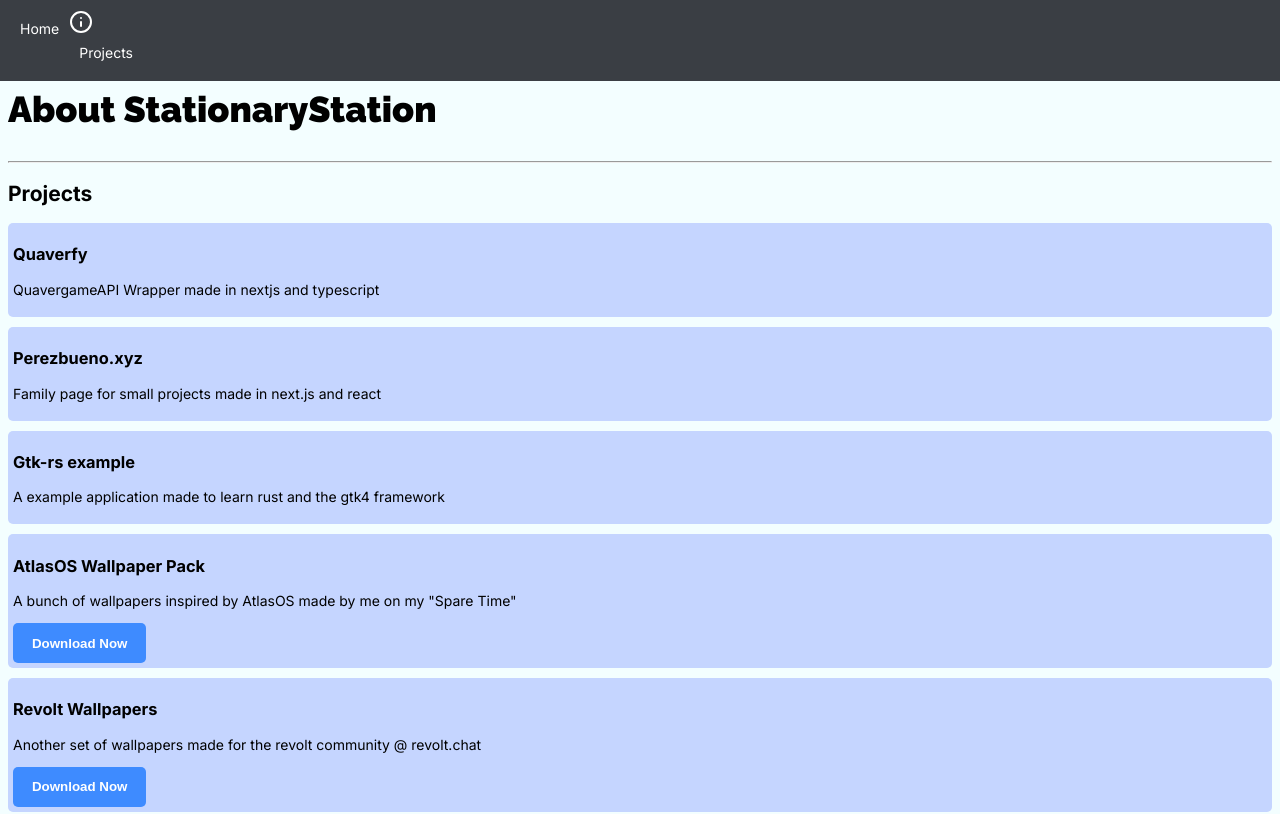
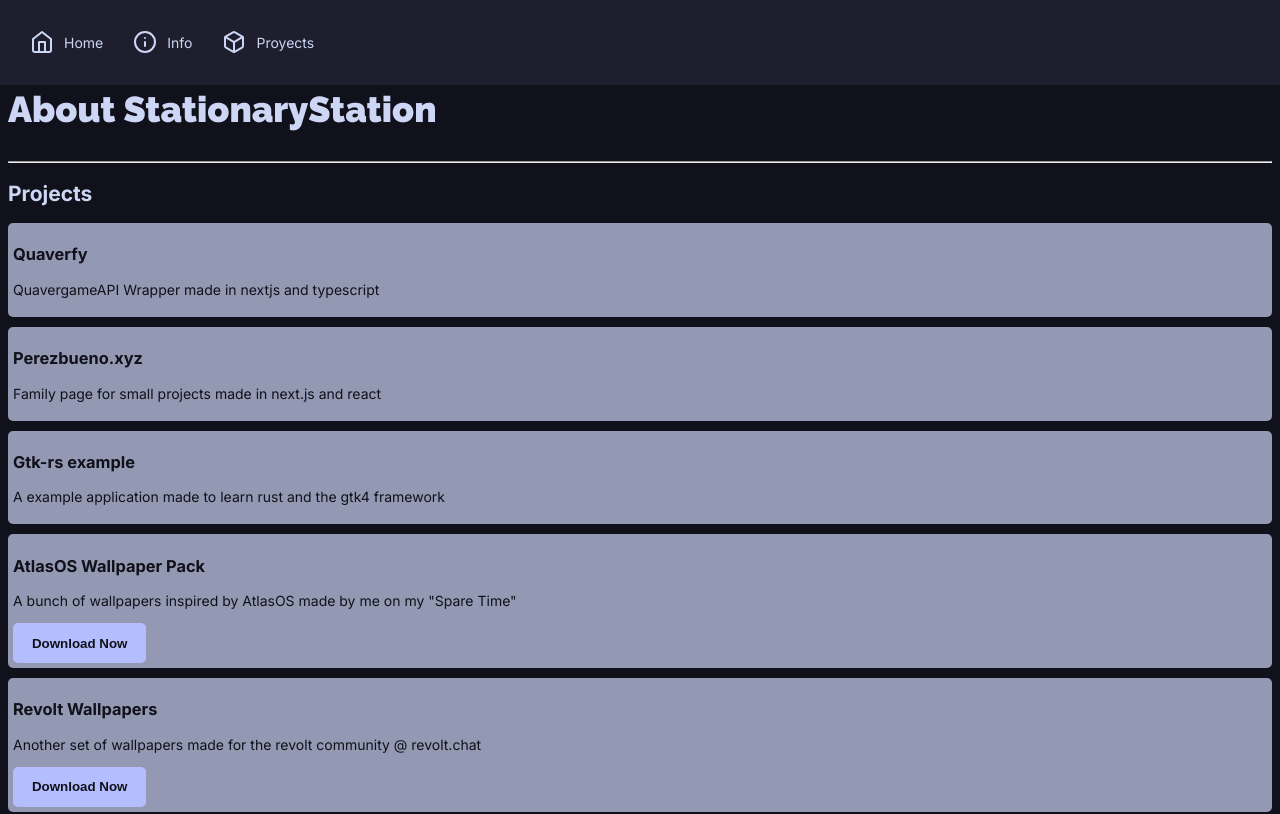
Before and after one commit to Valenplayer3000/bloomsite, a Next.js app: page /about in a window 1280 px wide. Shown: the top 814 px of the page. Built offline with nearby package versions, Linux system fonts and the light colour scheme; no server answers.

Commit message:
feat: Refresh UI Colors and add icons

```diff
--- a/components/Navbar/index.tsx
+++ b/components/Navbar/index.tsx
@@ -5,13 +5,13 @@
 const Navbar = () => {
   return (
     <div className='navbar'>
-      <Link passHref href='/'>Home</Link>
-      <Link passHref href='/about'><div className="icon"><Info size={24} className='navbar-icon'/><span className="navtooltip">Info</span></div></Link>
+      <Link passHref href='/'><div className="navcontent"><Home size={24} /><p>Home</p></div></Link>
+      <Link passHref href='/about'><div className="navcontent"><Info size={24}/><p>Info</p></div></Link>
       <div className='dropdown'>
-        <Link passHref href='/projects'>Projects</Link>
+        <Link passHref href='/projects'><div className="navcontent"><Box size={24} /><p>Proyects</p></div></Link>
         <div className='dropdown-content'>
-          <Link passHref href='/projects/stbot'>StationBot</Link>
-          <Link passHref href='/projects/mainpage'>Mainpage</Link>
+          <Link passHref href='/projects/stbot'><div>StationBot</div></Link>
+          <Link passHref href='/projects/mainpage'><div>Mainpage</div></Link>
         </div>
       </div>
     </div>
--- a/pages/index.scss
+++ b/pages/index.scss
@@ -4,15 +4,20 @@
 @import url("https://fonts.googleapis.com/css2?family=JetBrains+Mono:ital,wght@0,400;0,700;1,400;1,700&display=swap");
 @import url("/node_modules/react-image-gallery/styles/css/image-gallery.css");
 
-$color-bkg: #f3feff;
-$color-primary: #3e8bff;
-$color-primary-hover: #3b7cde;
-$color-secondary: #c5d5ff;
+$color-bkg: #11111b;
+$color-foreground: #cdd6f4;
+$color-primary: #b4befe;
+$color-disabled: #585b70;
+$color-primary-hover: #89b4fa;
+$color-secondary: #9399b2;
+$color-secondary-foreground: $color-bkg;
 $color-confirm: $color-primary;
 $color-confirm-hover: $color-primary-hover;
-$color-navbar: #3A3E44;
-$color-navbar-hover: #1b1d20;
-$color-danger: #f78154;
+$color-navbar: #1e1e2e;
+$color-navbar-dropdown: #181825;
+$color-navbar-hover: #313244;
+$color-navbar-dropdown-hover: #2e2f3a;
+$color-danger: #f38ba8;
 $code-background: #161320;
 $code-foreground: #d9e0ee;
 $code-func: #96cdfb;
@@ -44,7 +49,7 @@
   font-size: $body-size;
   font-weight: $body-weight;
   background-color: $color-bkg;
-  color: #000;
+  color: $color-foreground;
 }
 code {
   color: $code-foreground;
@@ -53,33 +58,6 @@
   padding: 5px;
   border-radius: 5px;
   width: fit-content;
-}
-
-@mixin shouldDisplay($display) {
-  @if $display == "no" {
-    .navbar-icon {
-      display: block;
-    }
-    .navtooltip {
-      display: none;
-    }
-  }
-  @if $display == "yes" {
-    .navtooltip {
-      display: block;
-    }
-    .navbar-icon {
-      display: none;
-    }
-  }
-}
-
-.icon{
-  @include shouldDisplay("no");
-}
-
-.icon:hover {
-  @include shouldDisplay("yes");
 }
 
 a {
@@ -106,7 +84,7 @@
   display: inline-block;
   border: none;
   background-color: $color-primary;
-  color: #fff;
+  color: $color-secondary-foreground;
   font-weight: 700;
   border-radius: 5px;
   width: 10em;
@@ -120,15 +98,15 @@
 }
 .disabled {
   background-color: $color-secondary;
-  color: rgb(98, 98, 98);
+  color: $color-disabled;
 }
 .disabled:hover {
   background: $color-secondary;
-  color: rgb(98, 98, 98);
+  color: $color-disabled;
 }
 .learn {
   background-color: $color-confirm;
-  color: #000;
+  color: $color-foreground;
 }
 .learn:hover {
   background-color: $color-confirm-hover;
@@ -169,7 +147,7 @@
 
 .post-container {
   background-color: $color-secondary;
-  color: #000;
+  color: $color-secondary-foreground;
   padding: 5px;
   border-radius: 5px;
   display: flex;
@@ -202,7 +180,7 @@
   font-family: $body-font;
   overflow: hidden;
   background-color: $color-navbar;
-  color: #fff;
+  color: $color-foreground;
   border-radius: 0px;
   padding: 0;
   margin: 0;
@@ -211,36 +189,45 @@
   height: auto;
 }
 
-.navbar a {
-  display: block;
+.navbar .navcontent,
+.navbar svg {
+  display: flex;
   float: left;
   text-decoration: none;
   text-align: center;
   padding: 10px;
-  color: #fff;
+  color: $color-foreground;
 }
 
-.navbar a:hover {
+.navbar p {
+  float: left;
+  text-decoration: none;
+  text-align: center;
+  color: $color-foreground;
+}
+
+.navbar .navcontent:hover {
   background-color: $color-navbar-hover;
 }
 
-.navbar .navbar-icon a{
-  display: block;
+.navbar .navcontent a{
   float: left;
   text-decoration: none;
   text-align: center;
 }
 
-.navbar .navbar-icon a:hover{
+.navbar .navcontent:hover {
   background-color: $color-navbar-hover
 }
 
 
 .dropdown-content {
-  background-color: $color-navbar;
-  border-radius: 5px;
+  background-color: $color-navbar-dropdown;
   display: none;
-  padding: 5px;
+}
+
+.navcontent {
+  cursor: pointer;
 }
 
 .align_right {
@@ -248,53 +235,30 @@
   margin-right: 25px;
 }
 
-.proto_speen {
+.dropdown:hover .dropdown-content {
   position: relative;
-  top: 5px;
-  display: block;
+  display: flex;
+  align-items: center;
+  text-align: center;
+  padding: 10px;
+  width: fit-content;
+  top: 4px;
+  left: 5px;
 }
 
-@-webkit-keyframes speen /* Safari and Chrome */ {
-  from {
-    -webkit-transform: rotate(0deg);
-    -o-transform: rotate(0deg);
-    transform: rotate(0deg);
-  }
-  to {
-    -webkit-transform: rotate(360deg);
-    -o-transform: rotate(360deg);
-    transform: rotate(360deg);
-  }
+.dropdown-content > div {
+  display: flex;
+  align-items: center;
+  text-align: center;
+  padding: 10px;
+  border-bottom: 1px solid $color-navbar-dropdown;
 }
-@keyframes speen {
-  from {
-    -ms-transform: rotate(0deg);
-    -moz-transform: rotate(0deg);
-    -webkit-transform: rotate(0deg);
-    -o-transform: rotate(0deg);
-    transform: rotate(0deg);
-  }
-  to {
-    -ms-transform: rotate(360deg);
-    -moz-transform: rotate(360deg);
-    -webkit-transform: rotate(360deg);
-    -o-transform: rotate(360deg);
-    transform: rotate(360deg);
-  }
+
+.dropdown-content > div:hover {
+  background-color: $color-navbar-dropdown-hover;
+  cursor: pointer;
 }
-.speen {
-  -webkit-animation: speen 2s linear infinite;
-  -moz-animation: speen 2s linear infinite;
-  -ms-animation: speen 2s linear infinite;
-  -o-animation: speen 2s linear infinite;
-  animation: speen 2s linear infinite;
-}
-.dropdown:hover .dropdown-content {
-  position: absolute;
-  display: block;
-  top: 5px;
-  left: 12.5rem;
-}
+
 .post-container {
   display: flex;
 }
@@ -303,11 +267,12 @@
   flex-direction: column;
   padding: 5px;
   background-color: $color-secondary;
+  color: $color-secondary-foreground;
   margin-top: 10px;
   margin-bottom: 10px;
 }
 .project p {
-  color: #000;
+  color: $color-secondary-foreground;
 }
 .button-container a {
   display: block;
```
